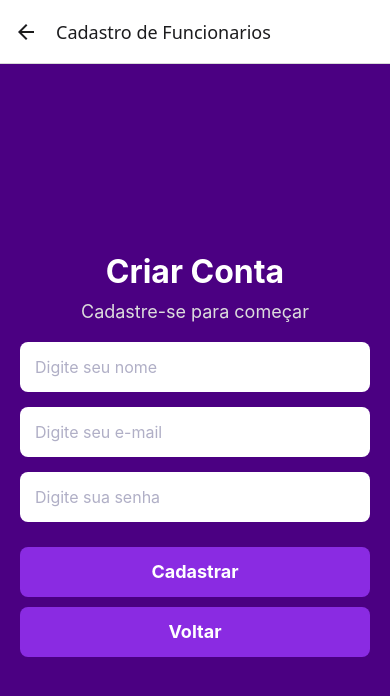
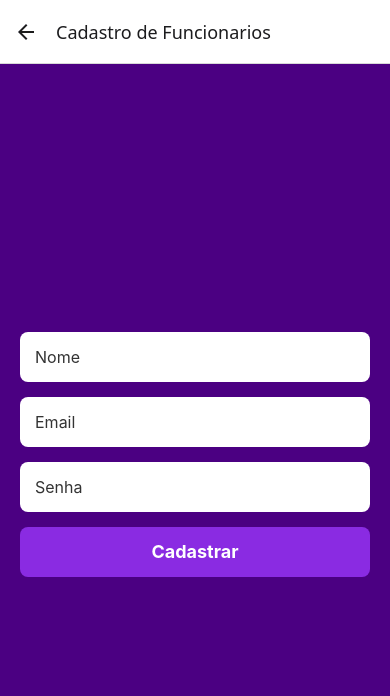
Before and after one commit to murilobongard/ReactNative-Serratec, a React Native app in the folder TrabalhoFinal-React-Native/: screen /Cadastro in a window 390 px wide. Shown: the top 696 px of the page. Built offline with nearby package versions, Linux system fonts and the light colour scheme.

Commit message:
Adicionando o mickAPI já com o login funcionando

```diff
--- a/TrabalhoFinal-React-Native/src/screens/CadastroScreens/CadastroScreens.tsx
+++ b/TrabalhoFinal-React-Native/src/screens/CadastroScreens/CadastroScreens.tsx
@@ -1,76 +1,72 @@
 import React, { useState } from "react";
 import {
   View,
+  TextInput,
   Text,
-  TextInput,
+  StyleSheet,
   TouchableOpacity,
-  StyleSheet,
-  Alert,
 } from "react-native";
-import { useNavigation } from "@react-navigation/native";
-import { NativeStackNavigationProp } from "@react-navigation/native-stack";
-import { StackParamList } from "../../types/navigation";
 
-type NavigationProps = NativeStackNavigationProp<StackParamList, "Cadastro">;
+const SignupScreen = () => {
+  const [nome, setNome] = useState("");
+  const [email, setEmail] = useState("");
+  const [senha, setSenha] = useState("");
+  const [message, setMessage] = useState("");
 
-const CadastroScreens = () => {
-  const [nome, setName] = useState<string>("");
-  const [email, setEmail] = useState<string>("");
-  const [senha, setPassword] = useState<string>("");
-  const navigation = useNavigation<NavigationProps>();
+  const URL = "https://673cede34db5a341d83372b0.mockapi.io/api/cadastro";
 
-  const handleRegister = () => {
-    if (!nome || !email || !senha) {
-      Alert.alert("Erro", "Por favor, preencha todos os campos.");
-      return;
+  const Cadastro = async () => {
+    const userData = { nome, email, senha };
+
+    try {
+      const response = await fetch(URL, {
+        method: "POST",
+        headers: {
+          "Content-Type": "application/json",
+        },
+        body: JSON.stringify(userData),
+      });
+
+      if (response.ok) {
+        setMessage("Cadastro realizado com sucesso!");
+      } else {
+        setMessage("Erro ao cadastrar. Verifique os dados.");
+      }
+    } catch (error) {
+      setMessage("Erro na comunicação com o servidor.");
     }
-
-    Alert.alert("Sucesso", `Cadastro realizado para: ${nome}`);
   };
 
   return (
     <View style={styles.container}>
-      <Text style={styles.titulo}>Criar Conta</Text>
-      <Text style={styles.subtitulo}>Cadastre-se para começar</Text>
       <TextInput
         style={styles.input}
-        placeholder="Digite seu nome"
-        placeholderTextColor="#B0AFC6"
+        placeholder="Nome"
         value={nome}
-        onChangeText={setName}
+        onChangeText={setNome}
       />
       <TextInput
         style={styles.input}
-        placeholder="Digite seu e-mail"
-        placeholderTextColor="#B0AFC6"
-        keyboardType="email-address"
+        placeholder="Email"
         value={email}
         onChangeText={setEmail}
+        keyboardType="email-address"
       />
       <TextInput
         style={styles.input}
-        placeholder="Digite sua senha"
-        placeholderTextColor="#B0AFC6"
+        placeholder="Senha"
+        value={senha}
+        onChangeText={setSenha}
         secureTextEntry
-        value={senha}
-        onChangeText={setPassword}
       />
-      <TouchableOpacity style={styles.button} onPress={handleRegister}>
+      <TouchableOpacity style={styles.button} onPress={Cadastro}>
         <Text style={styles.buttonText}>Cadastrar</Text>
       </TouchableOpacity>
 
-      {/* Botão Voltar */}
-      <TouchableOpacity
-        style={[styles.button, { backgroundColor: "#8A2BE2" }]} // Diferenciar estilo
-        onPress={() => navigation.navigate("Login")}
-      >
-        <Text style={styles.buttonText}>Voltar</Text>
-      </TouchableOpacity>
+      {message ? <Text style={styles.message}>{message}</Text> : null}
     </View>
   );
 };
-
-export default CadastroScreens;
 
 const styles = StyleSheet.create({
   container: {
@@ -79,17 +75,6 @@ const styles = StyleSheet.create({
     alignItems: "center",
     justifyContent: "center",
     padding: 20,
-  },
-  titulo: {
-    fontSize: 32,
-    color: "#FFF",
-    fontWeight: "bold",
-    marginBottom: 10,
-  },
-  subtitulo: {
-    fontSize: 18,
-    color: "#DDD",
-    marginBottom: 20,
   },
   input: {
     width: "100%",
@@ -101,6 +86,7 @@ const styles = StyleSheet.create({
     color: "#333",
     marginBottom: 15,
   },
+  message: { marginTop: 10, color: "green" },
   button: {
     width: "100%",
     height: 50,
@@ -108,7 +94,6 @@ const styles = StyleSheet.create({
     borderRadius: 8,
     alignItems: "center",
     justifyContent: "center",
-    marginTop: 10,
   },
   buttonText: {
     fontSize: 18,
@@ -116,3 +101,5 @@ const styles = StyleSheet.create({
     fontWeight: "bold",
   },
 });
+
+export default SignupScreen;
--- a/TrabalhoFinal-React-Native/src/screens/LoginScreens/LoginScreens.tsx
+++ b/TrabalhoFinal-React-Native/src/screens/LoginScreens/LoginScreens.tsx
@@ -17,31 +17,41 @@ const LoginScreen = () => {
   const [email, setEmail] = useState<string>("");
   const [senha, setSenha] = useState<string>("");
   const navigation = useNavigation<NavigationProps>();
-
-  const ValidaEmailSenha = [
-    { email: "Murilo@gmail.com", senha: "Senha1234" },
-    { email: "Isabella@gmail.com", senha: "1234senha" },
-  ];
-
-  const handleLogin = () => {
+  const URL = "https://673cede34db5a341d83372b0.mockapi.io/api/cadastro";
+  const Login = async () => {
     if (!email || !senha) {
       Alert.alert("Erro", "Por favor, preencha todos os campos.");
       return;
     }
-    const usuarioValido = ValidaEmailSenha.find(
-      (credencial) => credencial.email === email && credencial.senha === senha
-    );
-    if (usuarioValido) {
-      Alert.alert("Sucesso", `Seja bem-vindo, ${email}!`);
-    } else {
-      Alert.alert("Erro", "E-mail ou senha inválidos.");
+
+    try {
+      const response = await fetch(URL, {
+        method: "POST",
+        headers: {
+          "Content-Type": "application/json",
+        },
+        body: JSON.stringify({ email, senha }),
+      });
+
+      const data = await response.json();
+
+      if (response.ok) {
+        Alert.alert("Sucesso", `Bem-vindo, ${email}!`);
+        navigation.navigate("Home");
+      } else {
+        Alert.alert("Erro", data.message || "Credenciais inválidas.");
+      }
+    } catch (error) {
+      Alert.alert(
+        "Erro",
+        "Ocorreu um erro ao tentar fazer login. Tente novamente."
+      );
     }
   };
-
   return (
     <View style={styles.container}>
       <Text style={styles.titulo}>Bem-vindo</Text>
-      <Text style={styles.subtitle}>Faça login para continuar</Text>
+      <Text style={styles.subTitulo}>Faça login para continuar</Text>
       <TextInput
         style={styles.input}
         placeholder="Digite seu e-mail"
@@ -58,7 +68,7 @@ const LoginScreen = () => {
         value={senha}
         onChangeText={setSenha}
       />
-      <TouchableOpacity style={styles.button} onPress={handleLogin}>
+      <TouchableOpacity style={styles.button} onPress={Login}>
         <Text style={styles.buttonText}>Entrar</Text>
       </TouchableOpacity>
       <TouchableOpacity onPress={() => navigation.navigate("Cadastro")}>
@@ -86,7 +96,7 @@ const styles = StyleSheet.create({
     fontWeight: "bold",
     marginBottom: 10,
   },
-  subtitle: {
+  subTitulo: {
     fontSize: 18,
     color: "#DDD",
     marginBottom: 20,
```
